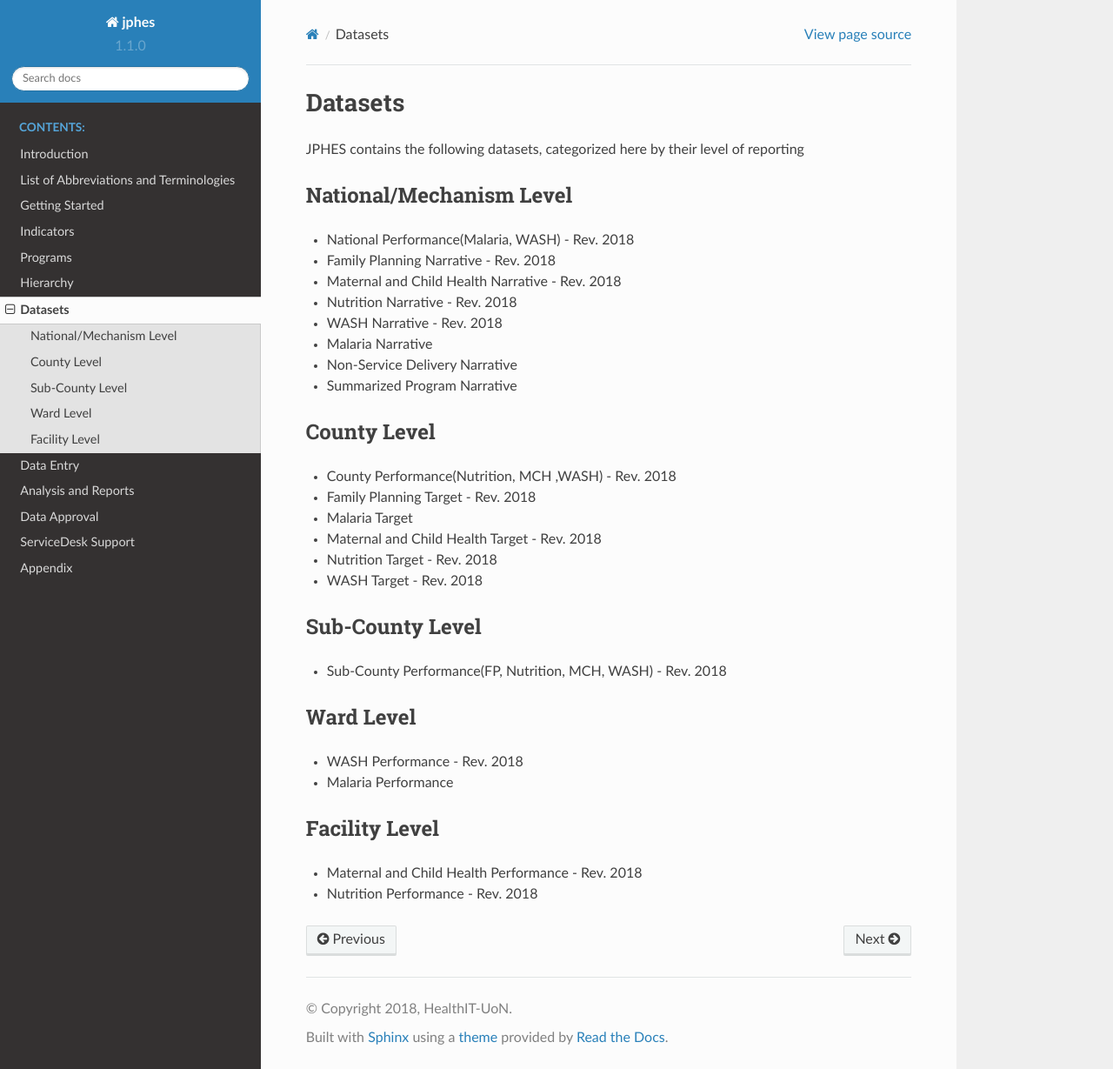
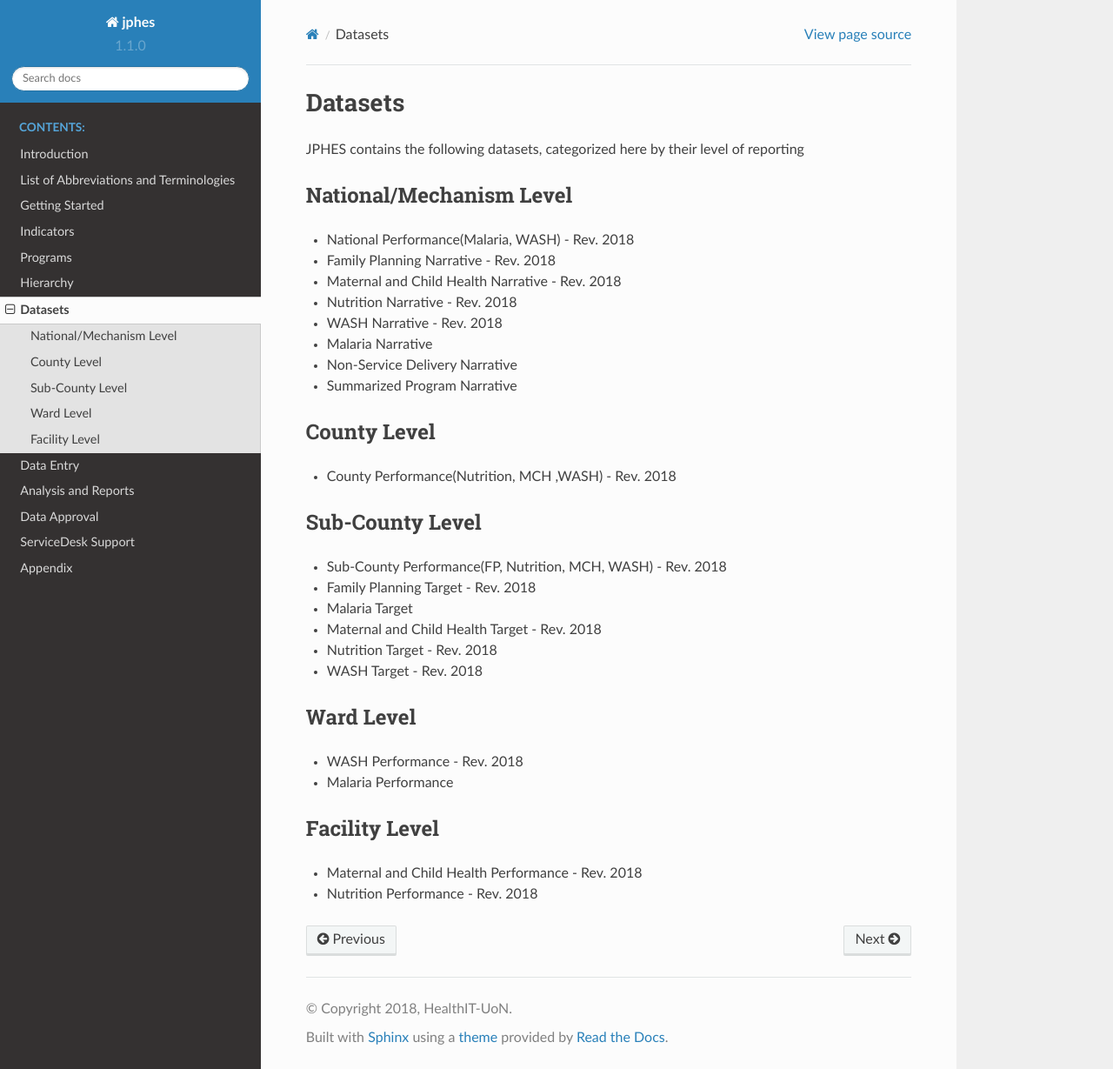
Before and after one commit to uonafya/jphes-docs, a Sphinx documentation site: the page built from source/datasets.rst, in a window 1280 px wide and 1229 px high. Shown: the whole window at 87% size. Built offline with Sphinx 7.4.7 and the Read the Docs theme 2.0.0, drawn with Linux system fonts in a browser that asks for light colours.

```diff
--- a/source/datasets.rst
+++ b/source/datasets.rst
@@ -16,15 +16,15 @@ National/Mechanism Level
 County Level
 -------------
 * County Performance(Nutrition, MCH ,WASH)  - Rev. 2018
+
+Sub-County Level
+-----------------
+* Sub-County Performance(FP, Nutrition, MCH, WASH) - Rev. 2018
 * Family Planning  Target - Rev. 2018
 * Malaria Target
 * Maternal and Child Health Target - Rev. 2018
 * Nutrition Target - Rev. 2018
 * WASH Target - Rev. 2018
-
-Sub-County Level
------------------
-* Sub-County Performance(FP, Nutrition, MCH, WASH) - Rev. 2018
 
 Ward Level
 ----------
```
